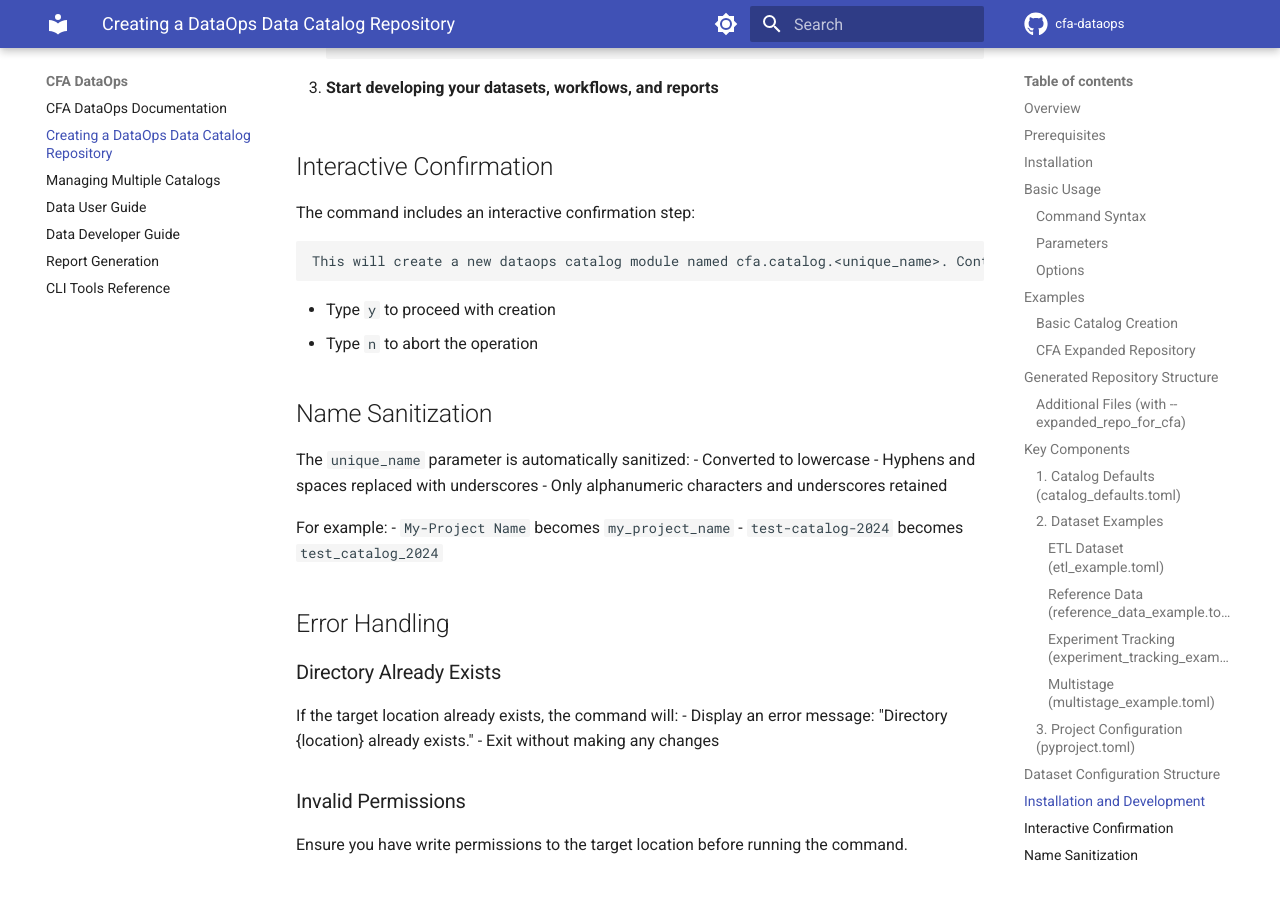
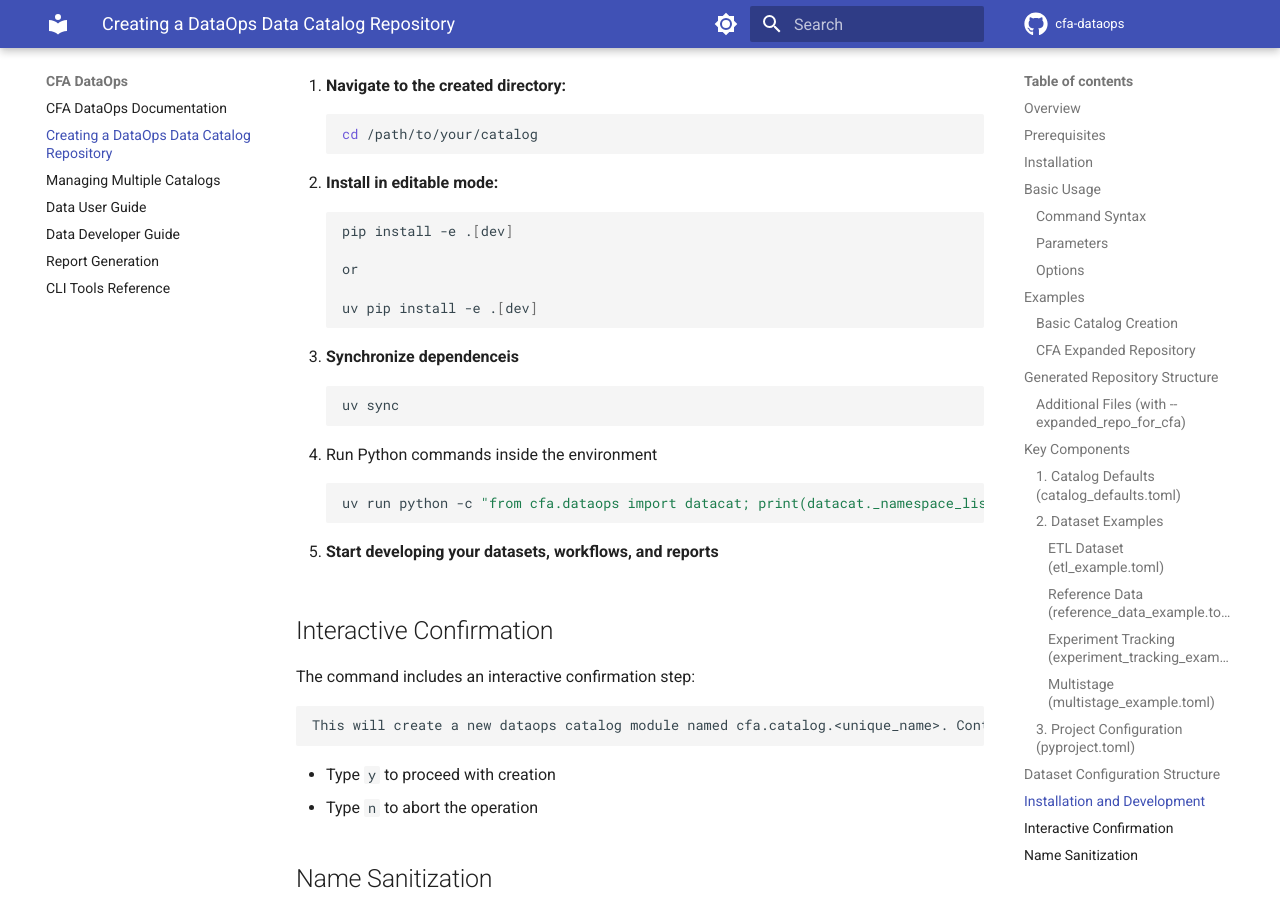
Before and after one commit to CDCgov/cfa-dataops, an MkDocs documentation site: the page built from docs/catalog_creation.md, in a window 1280 px wide and 900 px high, scrolled down 4635 px. Built offline with MkDocs 1.6.1 and Material for MkDocs 9.7.7, drawn with Linux system fonts in a browser that asks for light colours; comment, search, counter and statistics services are not loaded; some of the changed text lies outside the part shown.

Commit message:
added uv environment manager

````diff
--- a/docs/catalog_creation.md
+++ b/docs/catalog_creation.md
@@ -8,16 +8,25 @@
 
 ## Prerequisites
 
-- Python 3.10 (required)
+- Python 3.10 or newer (required)
 - `cfa.dataops` package installed
 - Access to create directories in your target location
+- uv installed
 
 ## Installation
+
+To verify uv installation
+
+`uv --version`
 
 The `dataops_catalog_init` command is automatically available after installing the `cfa.dataops` package:
 
 ```bash
 pip install cfa.dataops
+
+or
+
+uv add cfa.dataops
 ```
 
 ## Basic Usage
@@ -191,9 +200,23 @@
 2. **Install in editable mode:**
    ```bash
    pip install -e .[dev]
+
+   or
+
+   uv pip install -e .[dev]
    ```
 
-3. **Start developing your datasets, workflows, and reports**
+3. **Synchronize dependenceis**
+   ```bash
+   uv sync
+   ```
+
+4. Run Python commands inside the environment
+```bash
+uv run python -c "from cfa.dataops import datacat; print(datacat._namespace_list_)"
+```
+
+5. **Start developing your datasets, workflows, and reports**
 
 ## Interactive Confirmation
 
````
